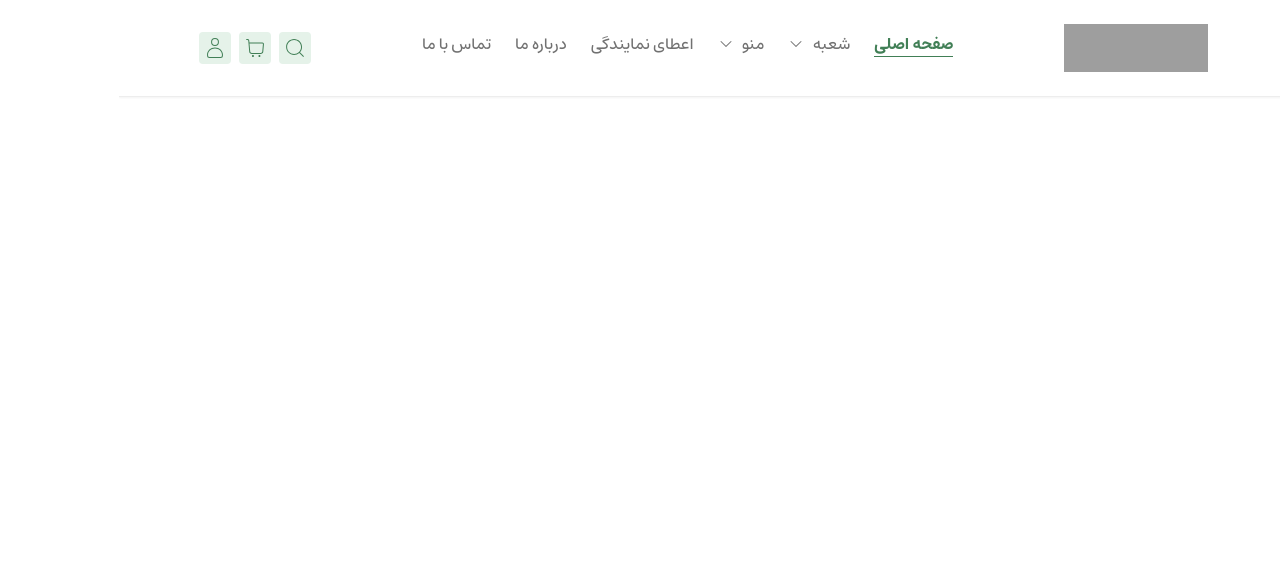
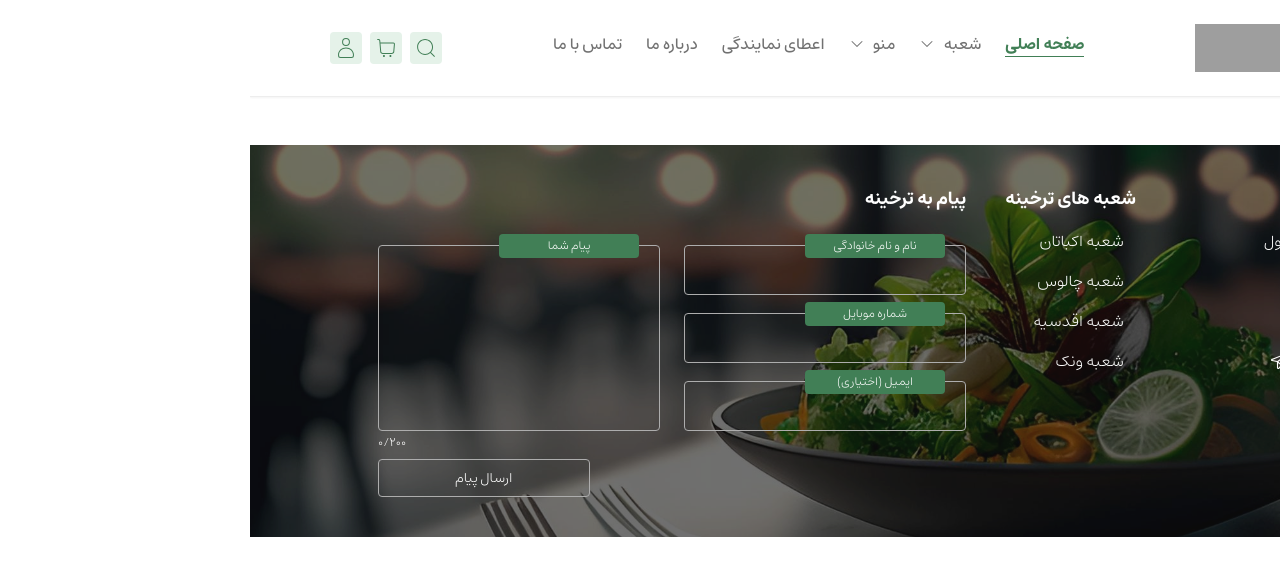
Before and after one commit to mahdi-q/Tarkhineh-App-Project, a React (Vite) app: page / in a window 1280 px wide. Shown: the top 576 px of the page. Built offline with nearby package versions, Linux system fonts and the light colour scheme; grey boxes are pictures that could not be loaded.

Commit message:
Develope "Footer" feature

```diff
--- a/package.json
+++ b/package.json
@@ -12,6 +12,8 @@
   "dependencies": {
     "react": "^18.3.1",
     "react-dom": "^18.3.1",
+    "react-hook-form": "^7.54.2",
+    "react-hot-toast": "^2.5.1",
     "react-icons": "^5.4.0",
     "react-router-dom": "^7.1.3"
   },
--- a/src/App.jsx
+++ b/src/App.jsx
@@ -2,10 +2,13 @@ import { Route, Routes } from "react-router-dom";
 import AppLayout from "./Pages/AppLayout";
 import Home from "./Pages/Home";
 import AppProviders from "./Providers/AppProviders";
+import { Toaster } from "react-hot-toast";
 
 function App() {
   return (
     <AppProviders>
+      <Toaster />
+
       <Routes>
         <Route path="/" element={<AppLayout />}>
           <Route index element={<Home />} />
--- a/src/UI/Footer.jsx
+++ b/src/UI/Footer.jsx
@@ -1,4 +1,23 @@
+import FooterForm from "./FooterForm";
+import FooterLinks from "./FooterLinks";
+
 function Footer() {
-  return <div>Footer</div>;
+  return (
+    <div className="min-h-40 bottom-0 w-full bg-[url(/Images/footer-image.jpg)] bg-cover bg-center lg:min-h-80">
+      <div className="h-full w-full bg-gray-800/20 p-5 backdrop-brightness-50 md:px-16 lg:py-10 xl:px-28">
+        <div className="container flex items-start justify-between">
+          <FooterLinks />
+
+          <div className="hidden flex-col gap-y-8 lg:flex">
+            <h2 className="text-lg font-light text-white lg:font-bold">
+              پیام به ترخینه
+            </h2>
+
+            <FooterForm />
+          </div>
+        </div>
+      </div>
+    </div>
+  );
 }
 export default Footer;
--- /dev/null
+++ b/src/UI/FooterForm.jsx
@@ -0,0 +1,109 @@
+import { useForm } from "react-hook-form";
+import TextFieldInput from "./TextFieldInput";
+import TextAreaFieldInput from "./TextAreaFieldInput";
+import toast from "react-hot-toast";
+
+function FooterForm() {
+  const {
+    register,
+    handleSubmit,
+    reset,
+    watch,
+    formState: { errors },
+  } = useForm();
+
+  const messageLength = watch("message");
+
+  const onSubmit = (data) => {
+    console.log(data);
+
+    toast.success("پیام شما با موفقیت ارسال شد");
+
+    reset();
+  };
+
+  return (
+    <form
+      onSubmit={handleSubmit(onSubmit)}
+      className="grid grid-cols-[auto,auto] grid-rows-[auto,auto] justify-items-end gap-x-3 gap-y-2 xl:gap-x-6"
+    >
+      <div className="flex flex-col gap-y-[18px]">
+        <TextFieldInput
+          label="نام و نام خانوادگی"
+          name="name"
+          id="name"
+          register={register}
+          validationSchema={{
+            required: "لطفا نام و نام خانوادگی خود را وارد کنید",
+            minLength: {
+              value: 5,
+              message: "نام باید بیشتر از ۵ کارکتر باشد",
+            },
+          }}
+          errors={errors}
+        />
+
+        <TextFieldInput
+          label="شماره موبایل"
+          name="mobileNumber"
+          id="mobileNumber"
+          register={register}
+          validationSchema={{
+            required: "لطفا شماره موبایل خود را وارد کنید",
+            pattern: {
+              value: /^09[0-9]{9}$/,
+              message: "شماره موبایل وارد شده نامعتبر است",
+            },
+          }}
+          errors={errors}
+          type="number"
+        />
+
+        <TextFieldInput
+          label="ایمیل (اختیاری)"
+          name="email"
+          id="email"
+          register={register}
+          validationSchema={{
+            pattern: {
+              value: /^[A-Z0-9._%+-]+@[A-Z0-9.-]+\.[A-Z]{2,}$/i,
+              message: "ایمیل وارد شده نامعتبر است",
+            },
+          }}
+          errors={errors}
+        />
+      </div>
+
+      <div className="flex flex-col items-end">
+        <TextAreaFieldInput
+          label="پیام شما"
+          name="message"
+          id="message"
+          register={register}
+          validationSchema={{
+            required: "لطفا پیام خود را وارد کنید",
+            minLength: {
+              value: 5,
+              message: "پیام باید بیشتر از ۵ کارکتر باشد",
+            },
+            maxLength: {
+              value: 200,
+              message: "پیام باید کمتر از ۲۰۰ کارکتر باشد",
+            },
+          }}
+          errors={errors}
+        />
+
+        <span className="mt-1 text-xs font-light text-white">
+          <span>{messageLength ? messageLength.length : "0"}</span>
+          <span>/۲۰۰</span>
+        </span>
+      </div>
+
+      <button className="col-start-2 w-3/4 rounded border border-gray-500 py-2 text-sm font-light text-white hover:border-tint-700 hover:text-tint-700">
+        ارسال پیام
+      </button>
+    </form>
+  );
+}
+export default FooterForm;
--- /dev/null
+++ b/src/UI/FooterLinks.jsx
@@ -0,0 +1,70 @@
+import { FaInstagram } from "react-icons/fa";
+import { PiTelegramLogoLight } from "react-icons/pi";
+import { TfiTwitter } from "react-icons/tfi";
+import { Link } from "react-router-dom";
+
+const access = [
+  { title: "پرسش های متداول", link: "FAQ" },
+  { title: "قوانین ترخینه", link: "rules" },
+  { title: "حریم خصوصی", link: "privacy" },
+];
+
+const branches = [
+  { title: "شعبه اکباتان", link: "branch/ekbatan" },
+  { title: "شعبه چالوس", link: "branch/chalos" },
+  { title: "شعبه اقدسیه", link: "branch/aghdasiyeh" },
+  { title: "شعبه ونک", link: "branch/vanak" },
+];
+
+function FooterLinks() {
+  return (
+    <div className="flex flex-row items-start gap-x-16 text-white xl:gap-x-32">
+      <div>
+        <h2 className="text-lg font-light lg:font-bold">دسترسی آسان</h2>
+
+        <ul className="mt-2 space-y-2 pr-3 text-sm font-light lg:mt-4 lg:space-y-4 lg:text-base">
+          {access.map((item) => (
+            <li key={item.link} className="hover:text-tint-600">
+              <Link to={item.link}>{item.title}</Link>
+            </li>
+          ))}
+
+          <li>
+            <ul className="flex items-center gap-x-3 lg:gap-x-6">
+              <li>
+                <Link target="_blank" to="https://x.com/">
+                  <TfiTwitter className="icon hover:text-tint-600" />
+                </Link>
+              </li>
+
+              <li>
+                <Link target="_blank" to="https://instagram.com/">
+                  <FaInstagram className="icon hover:text-tint-600" />
+                </Link>
+              </li>
+
+              <li>
+                <Link target="_blank" to="https://telegram.org/">
+                  <PiTelegramLogoLight className="icon hover:text-tint-600" />
+                </Link>
+              </li>
+            </ul>
+          </li>
+        </ul>
+      </div>
+
+      <div>
+        <h2 className="text-lg font-light lg:font-bold">شعبه های ترخینه</h2>
+
+        <ul className="mt-2 space-y-2 pr-3 text-sm font-light lg:mt-4 lg:space-y-4 lg:text-base">
+          {branches.map((item) => (
+            <li key={item.link} className="hover:text-tint-600">
+              <Link to={item.link}>{item.title}</Link>
+            </li>
+          ))}
+        </ul>
+      </div>
+    </div>
+  );
+}
+export default FooterLinks;
--- /dev/null
+++ b/src/UI/TextAreaFieldInput.jsx
@@ -0,0 +1,35 @@
+function TextAreaFieldInput({
+  label,
+  name,
+  id,
+  register,
+  validationSchema,
+  errors,
+}) {
+  return (
+    <div
+      className={`${errors && errors[name] ? "border-error-200 focus-within:border-error-200" : "border-gray-500 focus-within:border-tint-700"} relative min-w-52 rounded border bg-transparent px-3 pb-2 pt-5 text-sm font-light text-white xl:min-w-64`}
+    >
+      <label
+        htmlFor={id}
+        className="absolute -top-3 mr-2 w-1/2 rounded bg-primary px-2 py-1 text-center text-xs"
+      >
+        {label}
+      </label>
+
+      <textarea
+        {...register(name, validationSchema)}
+        className="min-h-[150px] min-w-52 resize-none bg-transparent xl:min-w-64"
+        name={name}
+        id={id}
+      ></textarea>
+
+      {errors && errors[name] && (
+        <span className="mt-2 block border-t border-t-gray-500 text-sm text-gray-500">
+          {errors[name]?.message}
+        </span>
+      )}
+    </div>
+  );
+}
+export default TextAreaFieldInput;
--- /dev/null
+++ b/src/UI/TextFieldInput.jsx
@@ -0,0 +1,38 @@
+function TextFieldInput({
+  label,
+  name,
+  id,
+  register,
+  validationSchema,
+  errors,
+  type = "text",
+}) {
+  return (
+    <div
+      className={`${errors && errors[name] ? "border-error-200 focus-within:border-error-200" : "border-gray-500 focus-within:border-tint-700"} relative min-w-52 rounded border bg-transparent px-3 pb-2 pt-5 text-sm font-light text-white xl:min-w-64`}
+    >
+      <label
+        htmlFor={id}
+        className="absolute -top-3 mr-2 w-1/2 rounded bg-primary px-2 py-1 text-center text-xs"
+      >
+        {label}
+      </label>
+
+      <input
+        {...register(name, validationSchema)}
+        className="min-w-52 bg-transparent xl:min-w-64"
+        type={type}
+        id={id}
+        name={name}
+        autoComplete="off"
+      />
+
+      {errors && errors[name] && (
+        <span className="mt-2 block border-t border-t-gray-500 text-sm text-gray-500">
+          {errors[name]?.message}
+        </span>
+      )}
+    </div>
+  );
+}
+export default TextFieldInput;
```
Also changed, not shown: public/Images/footer-image.jpg (added), 1 other file (tests, documents, lock files or other folders).
